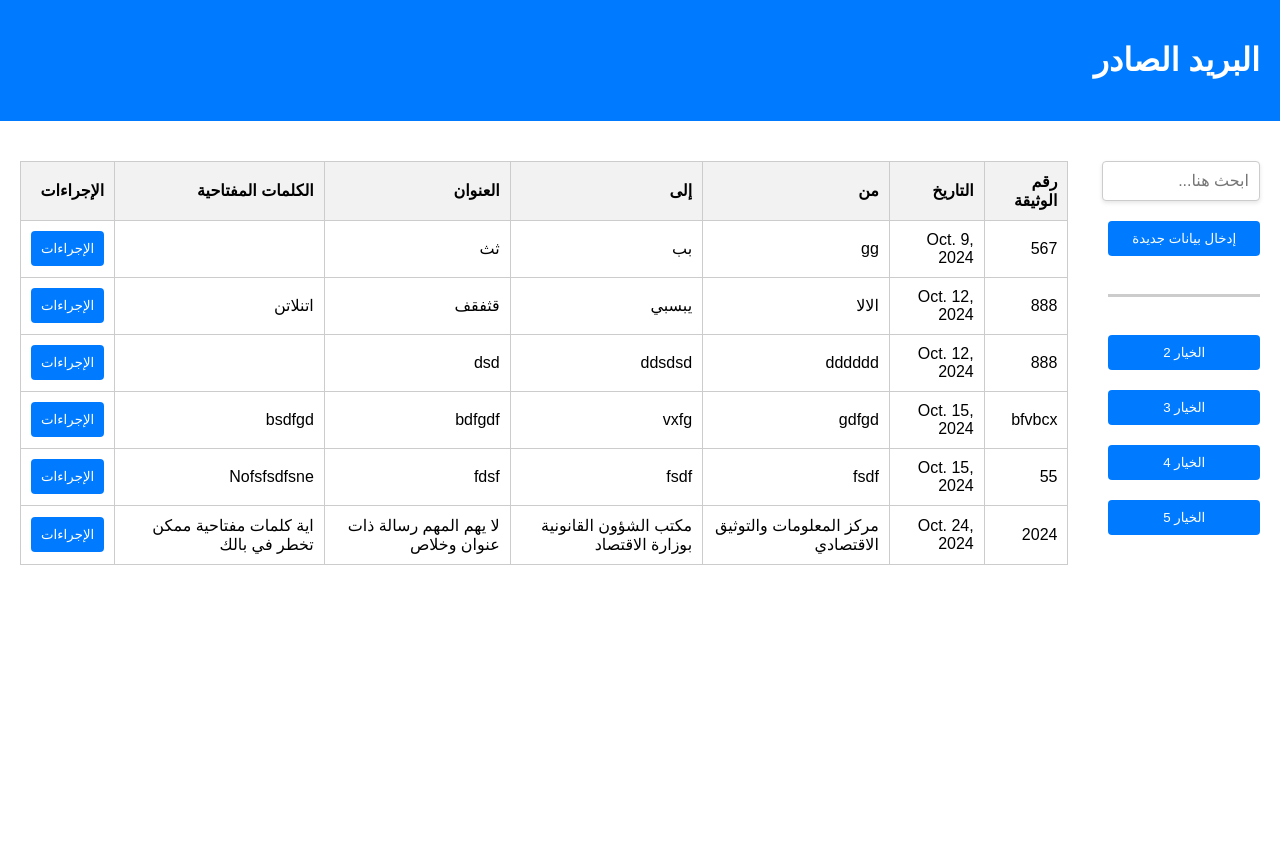
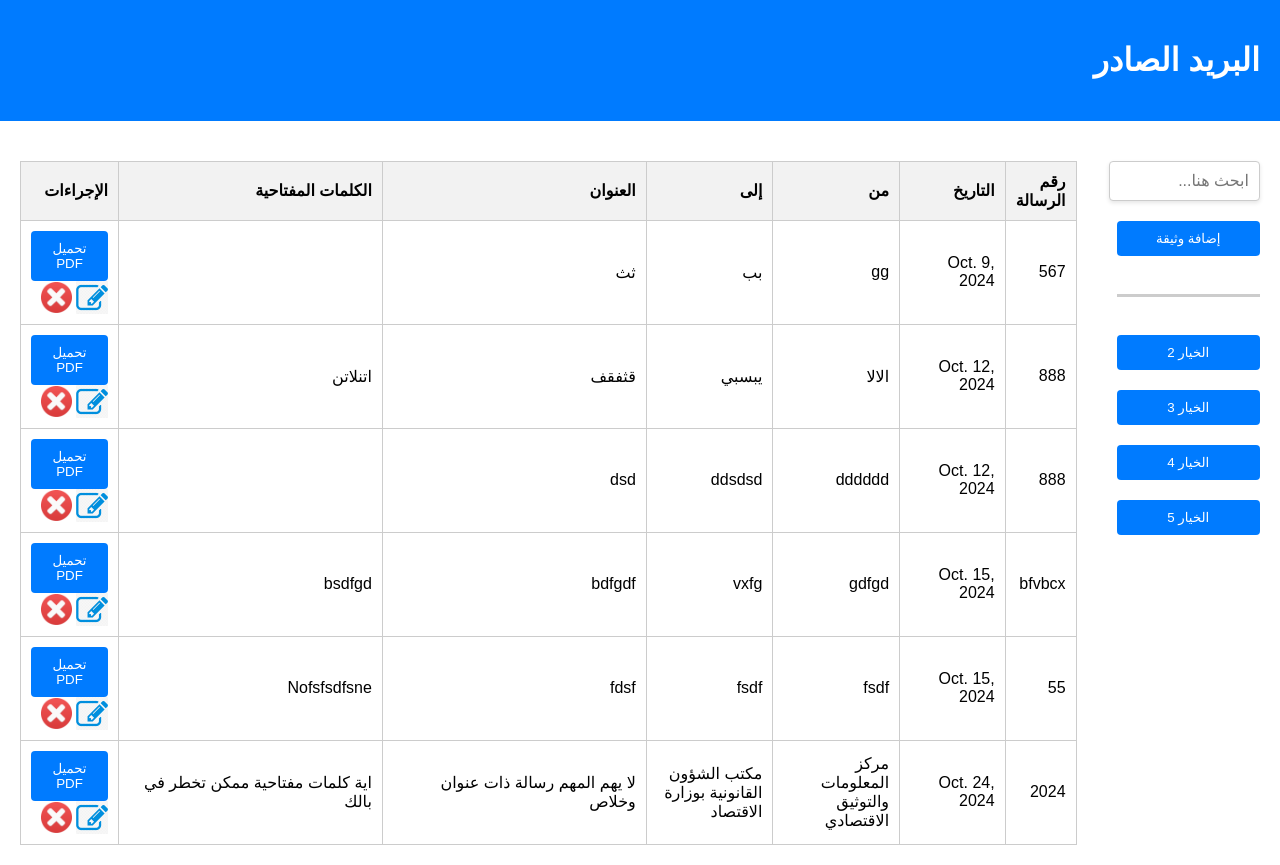
Before and after one commit to debeski/mail_archive_OLD, a Django app: page /outgoing_mail/ in a window 1280 px wide. Before the commit the page ends 565 px from the top, so only its background shows below. Run offline with Django 5.2, Linux system fonts and the light colour scheme; data comes from the database, SQL or seed files in the repository; both versions use the stored data as it was after the commit; parts of the project's set-up code (start-up, migrations or seed data) failed here and were passed over.

Commit message:
outgoing5

```diff
--- a/documents/static/css/style.css
+++ b/documents/static/css/style.css
@@ -147,3 +147,102 @@ th {
     font-size: 16px;          /* Sets the font size for better readability */
     transition: border-color 0.3s; /* Smooth transition for border color */
 }
+
+.modal {
+    display: none; /* Hidden by default */
+    position: fixed;
+    z-index: 1;
+    left: 0;
+    top: 0;
+    width: 100%;
+    height: 100%;
+    overflow: auto;
+    background-color: rgba(0, 0, 0, 0.4);
+}
+
+.modal-content {
+    background-color: #fefefe;
+    margin: 15% auto;
+    padding: 20px;
+    border: 1px solid #888;
+    width: 80%;
+    max-width: 400px;
+    text-align: center;
+}
+
+.close {
+    color: #aaa;
+    float: right;
+    font-size: 28px;
+    font-weight: bold;
+}
+
+.close:hover,
+.close:focus {
+    color: black;
+    text-decoration: none;
+    cursor: pointer;
+}
+
+.edit-button,
+.delete-button {
+    display: inline-block; /* Ensure buttons are inline */
+    margin: 0;            /* Remove any default margin */
+}
+
+.edit-button img,
+.delete-button img {
+    vertical-align: middle; /* Align images vertically in the center */
+}
+
+.delete-button {
+    cursor: pointer; /* Change cursor to pointer on hover */
+}
+
+.edit-button {
+    cursor: pointer; /* Ensure edit button also has pointer */
+}
+
+/* Set specific widths for table columns */
+table {
+    width: 100%; /* Ensure the table takes full width */
+}
+
+th:nth-child(1),
+td:nth-child(1) {
+    width: 5%; /* رقم الوثيقة */
+}
+
+th:nth-child(2),
+td:nth-child(2) {
+    width: 10%; /* التاريخ */
+}
+
+th:nth-child(3),
+td:nth-child(3) {
+    width: 12%; /* من */
+}
+
+th:nth-child(4),
+td:nth-child(4) {
+    width: 12%; /* إلى */
+}
+
+th:nth-child(5),
+td:nth-child(5) {
+    width: 25%; /* العنوان */
+}
+
+th:nth-child(6),
+td:nth-child(6) {
+    width: 25%; /* الكلمات المفتاحية */
+}
+
+/* Ensure header and body cells are styled the same */
+th {
+    text-align: right; /* Align text to the right for Arabic */
+}
+
+td {
+    text-align: right; /* Align text to the right for Arabic */
+}
--- a/documents/templates/outgoing_mail.html
+++ b/documents/templates/outgoing_mail.html
@@ -6,6 +6,7 @@
     <title>البريد الصادر</title>
     {% load static %}
     <link rel="stylesheet" href="{% static 'css/style.css' %}">
+    <meta name="csrf-token" content="{{ csrf_token }}">
 </head>
 <body>
 <div class="title">
@@ -15,7 +16,7 @@
 <div class="container">
     <div class="dashboard">
         <input type="text" placeholder="ابحث هنا..." id="search-input" onkeyup="searchDocuments()">
-        <button onclick="location.href='{% url 'add_outgoing' %}'">إدخال بيانات جديدة</button>
+        <button onclick="location.href='{% url 'add_outgoing' %}'">إضافة وثيقة</button>
         <div><br></div>
         <div class="separator"></div>
         <br>
@@ -29,7 +30,7 @@
         <table>
             <thead>
                 <tr>
-                    <th>رقم الوثيقة</th>
+                    <th>رقم الرسالة</th>
                     <th>التاريخ</th>
                     <th>من</th>
                     <th>إلى</th>
@@ -40,7 +41,7 @@
             </thead>
             <tbody id="document-table-body">
                 {% for document in documents %}
-                <tr>
+                <tr id="document-row-{{ document.id }}">
                     <td>{{ document.reg_number }}</td>
                     <td>{{ document.out_date }}</td>
                     <td>{{ document.dept_from }}</td>
@@ -49,21 +50,25 @@
                     <td>{{ document.keywords }}</td>
                     <td>
                         <div class="dropdown">
-                            <button class="dropbtn">الإجراءات</button>
+                            <button class="dropbtn">تحميل PDF</button>
                             <div class="dropdown-content">
-                                {% if document.id %}
-                                    <a href="{% url 'edit_outgoing' document.id %}">تعديل</a>
-                                    <a href="{% url 'download_outgoing_pdf' outgoing_id=document.id %}">تحميل PDF الرئيسي</a>
-                                {% else %}
-                                    <span>لا يوجد ID</span>
-                                {% endif %}
+                                <a href="{% url 'download_pdf' model_name='outgoing' object_id=document.id %}">تحميل الرسالة</a>
                                 {% if document.attach %}
-                                    <a href="{{ document.attach.url }}">تحميل الملف المرفق</a>
+                                    <a href="{% url 'download_attach' model_name='outgoing' object_id=document.id %}">تحميل المرفقات</a>
                                 {% else %}
                                     <span>لا يوجد مرفقات</span>
                                 {% endif %}
+                                {% if not document.pdf_file %}
+                                    <span>لا يوجد ملف PDF</span>
+                                {% endif %}
                             </div>
                         </div>
+                        <a href="{% url 'edit_outgoing' document.id %}" class="edit-button">
+                            <img src="{% static 'img/edit.png' %}" alt="Edit" class="icon">
+                        </a>
+                        <a class="delete-button" onclick="confirmDeletion('Outgoing', {{ document.id }})">
+                            <img src="{% static 'img/delete.png' %}" alt="Delete" class="icon">
+                        </a>
                     </td>
                 </tr>
                 {% empty %}
@@ -76,7 +81,18 @@
     </div>
 </div>
 
-<!-- Link to the external JavaScript file -->
+<!-- Custom Delete Confirmation Modal -->
+<div id="deleteModal" class="modal">
+    <div class="modal-content">
+        <span class="close" onclick="closeModal()">&times;</span>
+        <p>هل أنت متأكد أنك تريد حذف هذا العنصر؟</p>
+        <button id="confirmDeleteButton">تأكيد</button>
+        <button onclick="closeModal()">إلغاء</button>
+    </div>
+</div>
+
+<!-- Link to the external JavaScript files -->
 <script src="{% static 'js/search.js' %}"></script>
+<script src="{% static 'js/delete.js' %}"></script>
 </body>
 </html>
--- a/documents/urls.py
+++ b/documents/urls.py
@@ -9,8 +9,11 @@ urlpatterns = [
     path('decrees/', views.Decree, name='decrees'),
     path('add_outgoing/', views.add_outgoing, name='add_outgoing'),
     path('outgoing_mail/', views.outgoing_mail, name='outgoing_mail'),  # Updated URL path
-    path('pdfs/outgoing/<int:outgoing_id>/', views.download_outgoing_pdf, name='download_outgoing_pdf'),
+    path('pdfs/<str:model_name>/<int:object_id>/', views.download_pdf, name='download_pdf'),
+    path('attach/<str:model_name>/<int:object_id>/', views.download_attach, name='download_attach'),
     path('edit_outgoing/<int:outgoing_id>/', views.edit_outgoing, name='edit_outgoing'),  # Keep underscores
+    path('delete_document/<str:model_name>/<int:document_id>/', views.delete_document, name='delete_document'),
+
 
     # path('add_incoming/', views.add_incoming, name='add_incoming'),
     # etc.
--- a/documents/views.py
+++ b/documents/views.py
@@ -1,10 +1,15 @@
 from django.shortcuts import render, redirect, get_object_or_404
 from .forms import add_outgoing_form
-from django.http import HttpResponse, HttpResponseNotFound
+from django.http import HttpResponse, HttpResponseNotFound, JsonResponse
 import mimetypes
+from django.apps import apps
+
+from django.views.decorators.csrf import csrf_exempt
+from .models import Incoming, Outgoing, Internal, Decree
 
 
-from .models import Incoming, Outgoing, Internal, Decree
+#index+outgoing_index functions.
+
 
 def index(request):
     incoming = Incoming.objects.order_by('-reg_date')[:3]
@@ -19,7 +24,13 @@ def index(request):
         'decrees': decrees,
     })
 
-# documents/views.py
+def outgoing_mail(request):
+    documents = Outgoing.objects.all()  # Use the correct model name here
+    return render(request, 'outgoing_mail.html', {'documents': documents})
+
+
+#add+edit+delete functions.
+
 
 def add_outgoing(request):
     if request.method == 'POST':
@@ -32,30 +43,6 @@ def add_outgoing(request):
 
     return render(request, 'add_outgoing.html', {'form': form})
 
-def outgoing_mail(request):
-    documents = Outgoing.objects.all()  # Use the correct model name here
-    return render(request, 'outgoing_mail.html', {'documents': documents})
-
-def download_outgoing_pdf(request, outgoing_id):
-
-    outgoing = get_object_or_404(Outgoing, pk=outgoing_id)
-
-    # Check if the file exists and is a PDF
-    if outgoing.pdf_file and outgoing.pdf_file.name.endswith('.pdf'):
-        # Use mimetypes to get the content type
-        content_type, _ = mimetypes.guess_type(outgoing.pdf_file.name)
-        if content_type is None:
-            content_type = 'application/pdf'  # Default to PDF if unknown
-
-        response = HttpResponse(content_type=content_type)
-        response['Content-Disposition'] = f'attachment; filename="{outgoing.pdf_file.name}"'
-
-        with outgoing.pdf_file.open('rb') as pdf_file:
-            response.write(pdf_file.read())
-
-        return response
-    else:
-        return HttpResponseNotFound('PDF file not found or invalid')
 
 def edit_outgoing(request, outgoing_id):
     # Retrieve the specific Outgoing instance
@@ -71,3 +58,84 @@ def edit_outgoing(request, outgoing_id):
 
     # Use the same template for adding and editing
     return render(request, 'add_outgoing.html', {'form': form})
+
+
+def delete_document(request, model_name, document_id):
+    if request.method == 'DELETE':
+        try:
+            # Dynamically get the model class
+            model = apps.get_model('documents', model_name)
+            document = model.objects.get(id=document_id)
+            document.delete()
+            return JsonResponse({'success': True})
+        except model.DoesNotExist:
+            return JsonResponse({'success': False, 'error': 'Document not found'}, status=404)
+        except LookupError:
+            return JsonResponse({'success': False, 'error': 'Model not found'}, status=404)
+
+    return JsonResponse({'success': False, 'error': 'Invalid request method'}, status=400)
+
+
+#download pdf functions.
+
+
+def download_pdf(request, model_name, object_id):
+    model_mapping = {
+        'outgoing': Outgoing,
+        'incoming': Incoming,
+        'internal': Internal,
+        'decree': Decree,
+    }
+
+    model = model_mapping.get(model_name.lower())
+    if model is None:
+        return HttpResponseNotFound('Invalid model name')
+
+    obj = get_object_or_404(model, pk=object_id)
+
+    # Check if the file exists and is a PDF
+    if obj.pdf_file and obj.pdf_file.name.endswith('.pdf'):
+        content_type, _ = mimetypes.guess_type(obj.pdf_file.name)
+        if content_type is None:
+            content_type = 'application/pdf'  # Default to PDF if unknown
+
+        response = HttpResponse(content_type=content_type)
+        response['Content-Disposition'] = f'attachment; filename="{obj.pdf_file.name}"'
+
+        with obj.pdf_file.open('rb') as pdf_file:
+            response.write(pdf_file.read())
+
+        return response
+    else:
+        return HttpResponseNotFound('PDF file not found or invalid')
+
+
+def download_attach(request, model_name, object_id):
+    model_mapping = {
+        'outgoing': Outgoing,
+        'incoming': Incoming,
+        'internal': Internal,
+        'decree': Decree,
+    }
+
+    model = model_mapping.get(model_name.lower())
+    if model is None:
+        return HttpResponseNotFound('Invalid model name')
+
+    obj = get_object_or_404(model, pk=object_id)
+
+    # Check if the attachment exists
+    if obj.attach:
+        content_type, _ = mimetypes.guess_type(obj.attach.name)
+        if content_type is None:
+            content_type = 'application/octet-stream'  # Default to binary if unknown
+
+        response = HttpResponse(content_type=content_type)
+        response['Content-Disposition'] = f'attachment; filename="{obj.attach.name}"'
+
+        with obj.attach.open('rb') as attach_file:
+            response.write(attach_file.read())
+
+        return response
+    else:
+        return HttpResponseNotFound('Attachment file not found or invalid')
```
Also changed, not shown: documents/models.py (+4 -4 lines), documents/static/js/delete.js (added, +38 -0 lines), documents/templates/add_outgoing.html (+8 -10 lines), db.sqlite3, documents/migrations/0002_rename_dec_id_decree_id_rename_inc_id_incoming_id_and_more.py (added), documents/static/img/delete.png (added), documents/static/img/edit.png (added), 3 other files.
